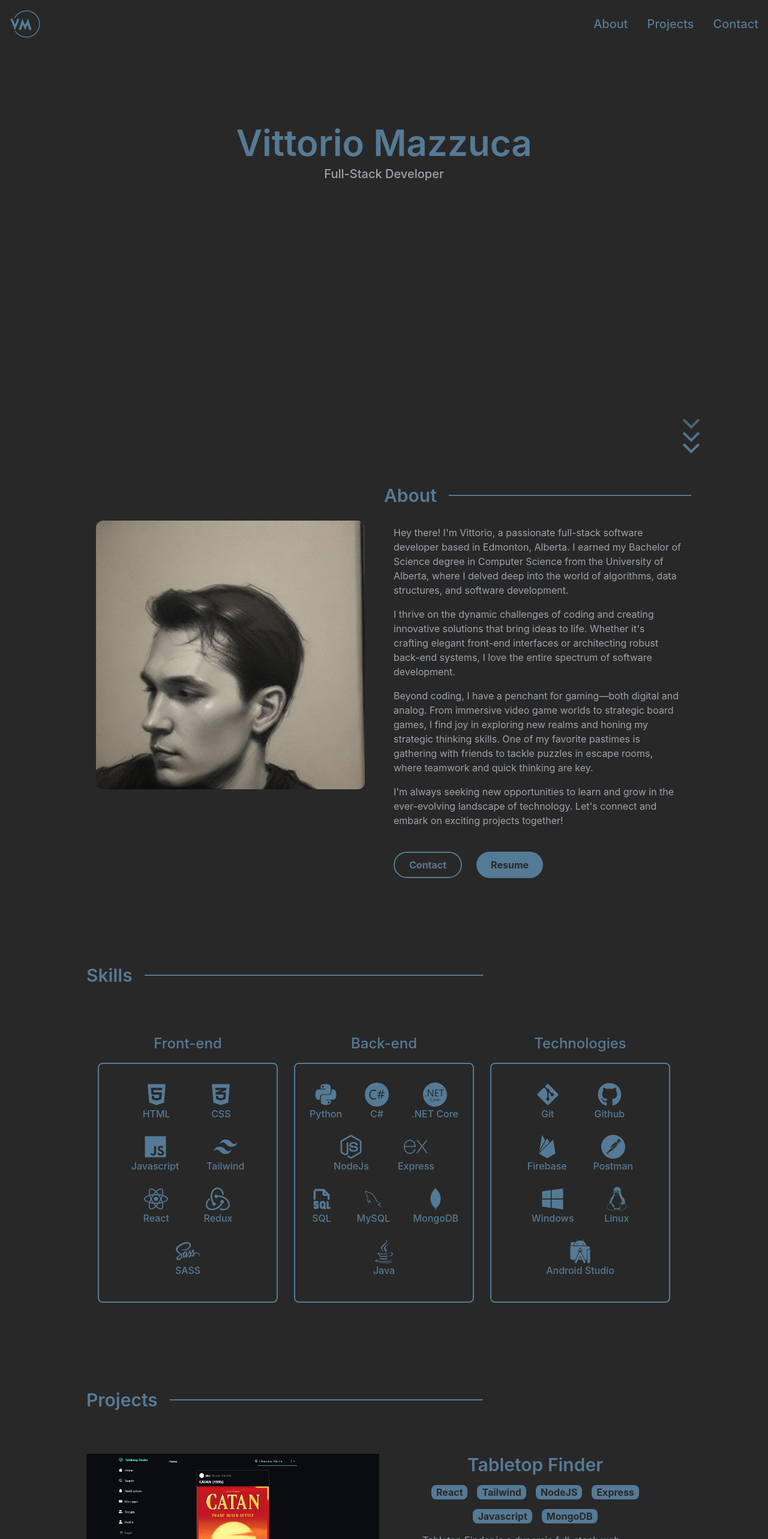
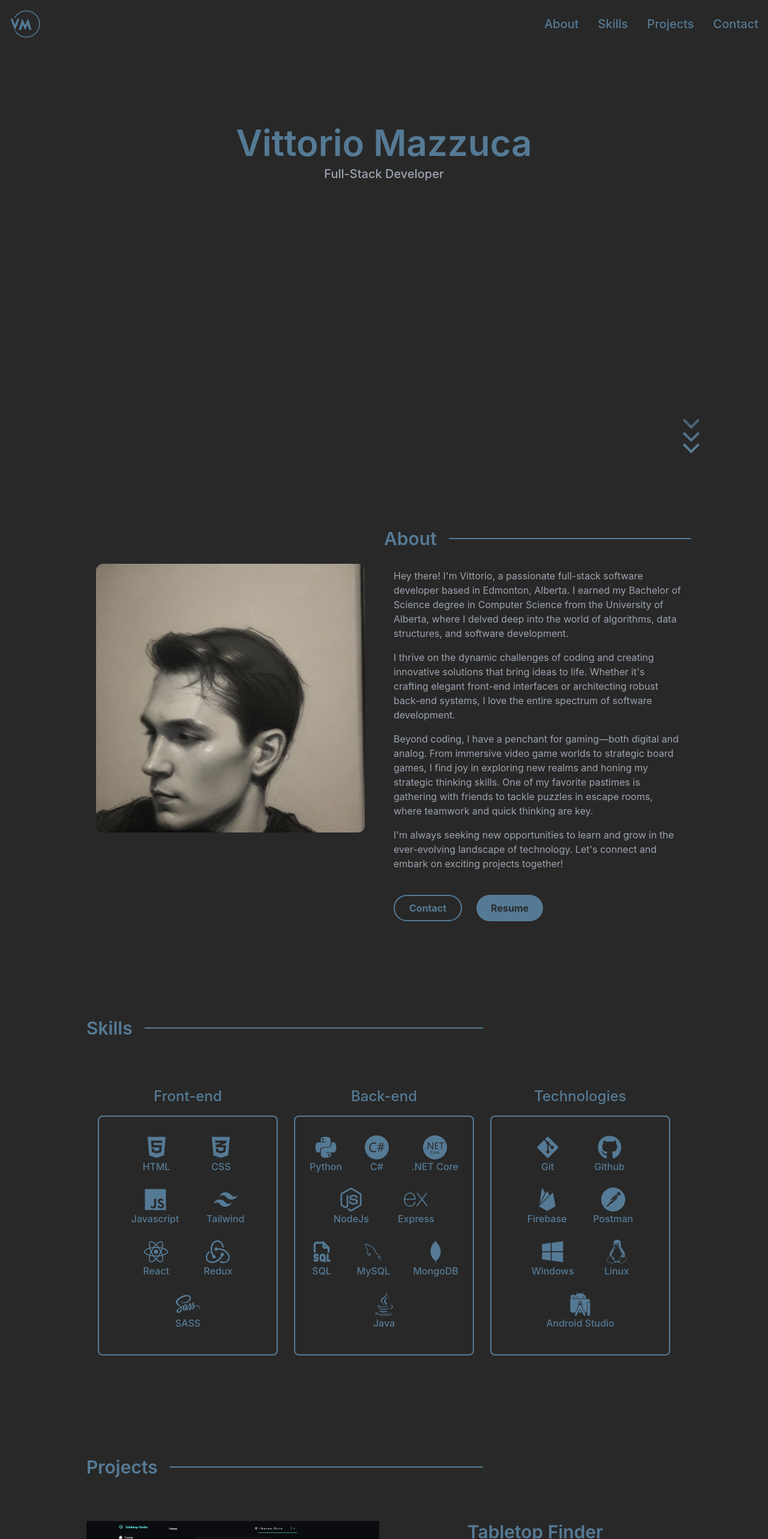
Before and after one commit to vamazzuca/Portfolio, a React (Create React App) app in the folder portfolio/: page / in a window 1280 px wide. Shown: the top 2566 px of the page at 60% size. Built offline with nearby package versions, Linux system fonts and the light colour scheme.

Commit message:
Add: Navbar Scroll

```diff
--- a/portfolio/package.json
+++ b/portfolio/package.json
@@ -14,6 +14,7 @@
     "react-icons": "^5.0.1",
     "react-router": "^6.22.2",
     "react-router-dom": "^6.22.2",
+    "react-router-hash-link": "^2.4.3",
     "react-scripts": "5.0.1",
     "web-vitals": "^2.1.4"
   },
--- a/portfolio/src/components/MenuOverlay.js
+++ b/portfolio/src/components/MenuOverlay.js
@@ -5,7 +5,7 @@ const MenuOverlay = ({links}) => {
   return (
       <ul className='flex flex-col py-4 items-center'>{links.map((link, index) => (
           <li key={index}>
-              <NavLink title={link.title} ref={link.ref} />
+              <NavLink title={link.title} link={link.link} />
             </li>))}</ul>
   )
 }
--- a/portfolio/src/components/NavLink.js
+++ b/portfolio/src/components/NavLink.js
@@ -1,18 +1,19 @@
+import { HashLink } from 'react-router-hash-link';
+
+
+const NavLink = ({title, link}) => {
 
 
 
-const NavLink = (props) => {
+    return (
+        <HashLink smooth to={link}>
+            <div className="block py-2 pl-3 pr-4 text-[#557A95] sm:text-xl font-medium rounded md:p-0 hover:text-gray-400 cursor cursor-pointer">
+                {title}
+            </div>
+        </HashLink>
+    )
 
-    const executeScroll = () => props.ref.current.scrollIntoView()
 
-    return (
-        <div
-            onClick={executeScroll}
-            className="block py-2 pl-3 pr-4 text-[#557A95] sm:text-xl font-medium rounded md:p-0 hover:text-gray-400 cursor cursor-pointer"
-        >
-            {props.title}
-        </div>
-    )
 }
 
 
--- a/portfolio/src/components/Navbar.js
+++ b/portfolio/src/components/Navbar.js
@@ -1,4 +1,4 @@
-import { useRef, useState } from "react";
+import { useState } from "react";
 import NavLink from "./NavLink";
 import { RxHamburgerMenu } from "react-icons/rx";
 import { IoMdClose } from "react-icons/io";
@@ -9,9 +9,6 @@ import MenuOverlay from "./MenuOverlay";
 function Navbar() {
 
     const [navbarOpen, setNavbarOpen] = useState(false);
-    const aboutRef = useRef(null)
-    const projectsRef = useRef(null)
-    const contactRef = useRef(null)
 
     const scrollToTop = () => {
         window.scrollTo({top: 0, behavior: 'smooth'})
@@ -21,15 +18,19 @@ function Navbar() {
     const navLinks = [
         {
             title: "About",
-            ref: aboutRef
+            link: "/#about"
+        },
+        {
+            title: "Skills",
+            link: "/#skills"
         },
         {
             title: "Projects",
-            ref: projectsRef
+            link: "/#projects"
         },
         {
             title: "Contact",
-            ref: contactRef
+            link: "/#contact"
         }
     ]
 
@@ -52,7 +53,7 @@ function Navbar() {
                 <ul className="flex p-4 md:p-0 md:flex-row md:space-x-8 mt-0">
                         {navLinks.map((link, index) => (
                             <li key={index}>
-                                <NavLink ref={link.ref} title={link.title } />
+                                <NavLink link={link.link} title={link.title} />
                             </li>
                     ))}
                 </ul>
--- a/portfolio/src/pages/home.js
+++ b/portfolio/src/pages/home.js
@@ -13,15 +13,17 @@ import Navbar from '../components/Navbar';
 
 function Home() {
 
+
   const openInNewTab = (url) => {
     window.open(url, "_blank", "noreferrer");
   };
 
 
 
+
     return (
       <div className='flex flex-col'>
-        <Navbar />
+        <Navbar  />
       <div className="w-full h-full flex flex-col items-center">
 
         <div className="w-4/5 h-screen flex flex-col items-center justify-center py-2">
@@ -37,7 +39,7 @@ function Home() {
 
         </div>
 
-        <div className='w-4/5 flex h-full items-center gap-4 flex-col py-2'>
+          <div className='w-4/5 flex h-full items-center gap-4 flex-col pt-20' id="about">
           <header className='w-full grid grid-cols-2'>
             <div className='col-span-1'></div>
             <div className='flex items-center gap-5 col-span-2 md:col-span-1' >
@@ -72,7 +74,7 @@ function Home() {
 
         </div>
 
-        <div className='w-4/5 flex h-full items-center mt-20 gap-4 flex-col p-4'>
+        <div className='w-4/5 flex h-full items-center mt-10 gap-4 flex-col p-4 pt-20' id="skills">
             <header className='w-full grid grid-cols-3'>
               <div className='flex items-center gap-5 col-span-3 md:col-span-2' >
                 <h1 className='font-semibold text-[#557A95] text-3xl'>Skills</h1>
@@ -239,7 +241,7 @@ function Home() {
         </div>
 
 
-        <div className='w-4/5 flex h-full items-center mt-20 gap-4 flex-col p-4'>
+        <div className='w-4/5 flex h-full items-center mt-10 gap-4 flex-col p-4 pt-20' id="projects">
             <header className='w-full grid grid-cols-3'>
               <div className='flex items-center gap-5 col-span-3 md:col-span-2' >
                 <h1 className='font-semibold text-[#557A95] text-3xl'>Projects</h1>
@@ -321,7 +323,7 @@ function Home() {
 
         </div>
 
-        <div className='w-4/5 flex h-full items-center mt-20 gap-4 flex-col p-4'>
+        <div className='w-4/5 flex h-full items-center mt-20 gap-4 flex-col p-4' id="contact">
             <header className='w-full '>
               <div className='flex items-center gap-5 ' >
                 <div className="h-[2px] w-full bg-[#557A95]"></div>
```
Also changed, not shown: 1 other file (tests, documents, lock files or other folders).
